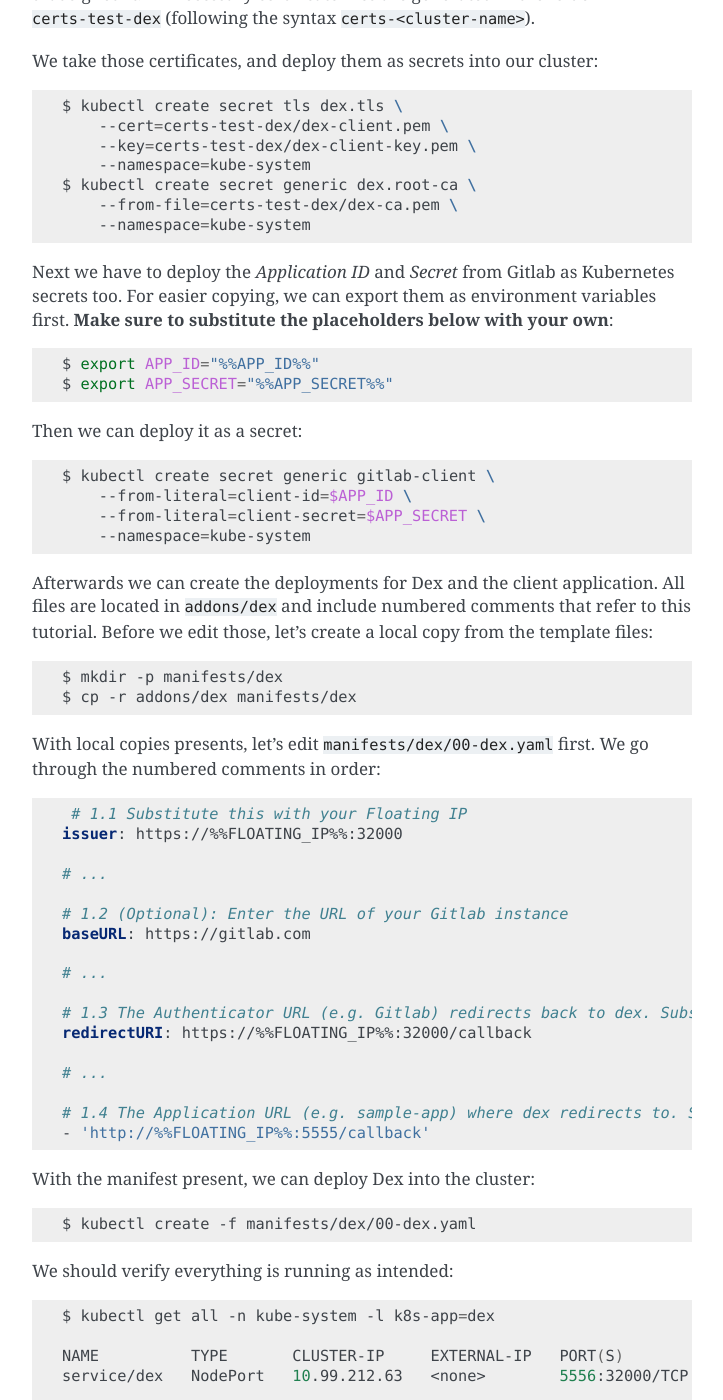
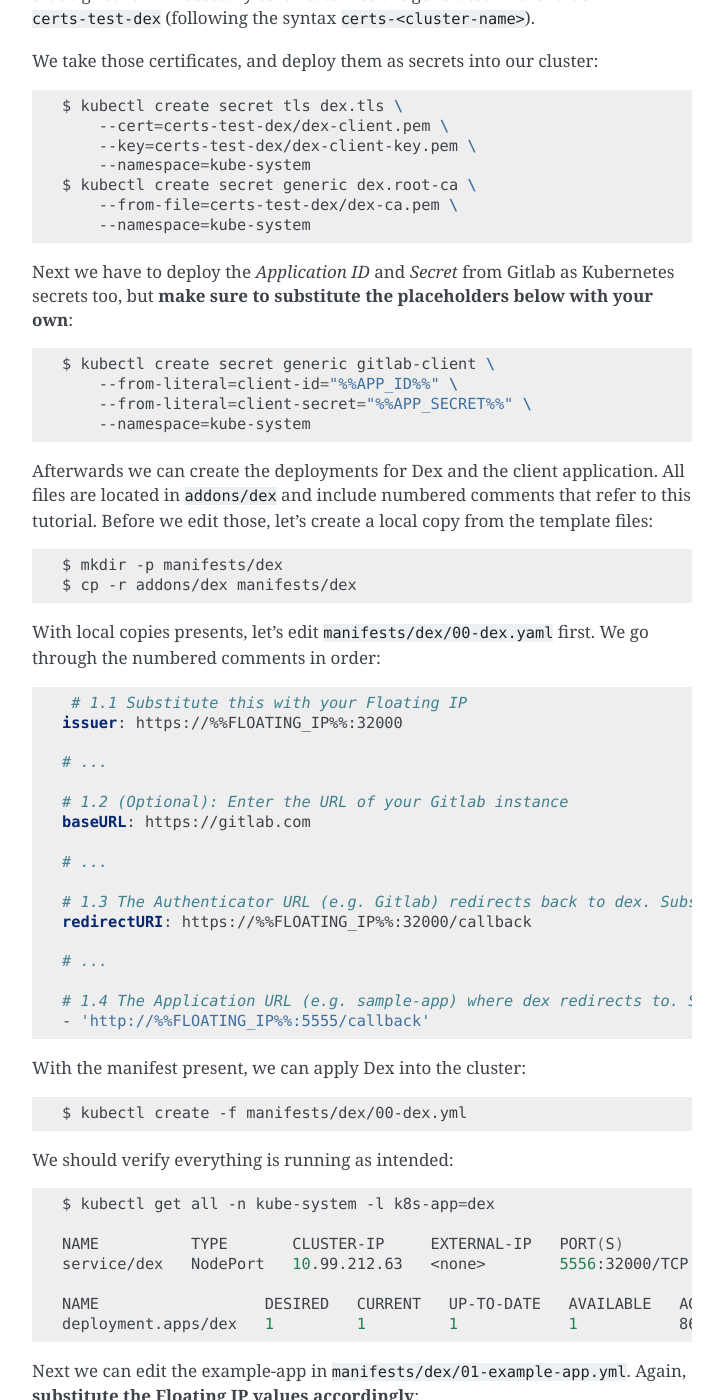
Before and after one commit to noris-network/koris, a Sphinx documentation site: the page built from docs/addons.rst, in a window 1280 px wide and 1400 px high, scrolled down 5078 px. Shown: the whole window, without its empty margins (388-1111 px from the left). Built offline with Sphinx 7.4.7, drawn with Linux system fonts in a browser that asks for light colours.

Commit message:
Small changes in docs
Changed upon suggestions from the JIRA ticket

[skip-ci]

```diff
--- a/docs/addons.rst
+++ b/docs/addons.rst
@@ -192,22 +192,14 @@ We take those certificates, and deploy them as secrets into our cluster:
         --from-file=certs-test-dex/dex-ca.pem \
         --namespace=kube-system
 
-Next we have to deploy the *Application ID* and *Secret* from Gitlab as Kubernetes secrets too. For easier copying,
-we can export them as environment variables first. **Make sure to substitute
+Next we have to deploy the *Application ID* and *Secret* from Gitlab as Kubernetes secrets too, but **make sure to substitute
 the placeholders below with your own**:
 
 .. code:: shell
 
-    $ export APP_ID="%%APP_ID%%"
-    $ export APP_SECRET="%%APP_SECRET%%"
-
-Then we can deploy it as a secret:
-
-.. code:: shell
-
     $ kubectl create secret generic gitlab-client \
-        --from-literal=client-id=$APP_ID \
-        --from-literal=client-secret=$APP_SECRET \
+        --from-literal=client-id="%%APP_ID%%" \
+        --from-literal=client-secret="%%APP_SECRET%%" \
         --namespace=kube-system
 
 Afterwards we can create the deployments for Dex and the client application. All files are located in
@@ -241,11 +233,11 @@ With local copies presents, let's edit ``manifests/dex/00-dex.yaml`` first. We g
     # 1.4 The Application URL (e.g. sample-app) where dex redirects to. Substitute with with your Floating IP
     - 'http://%%FLOATING_IP%%:5555/callback'
 
-With the manifest present, we can deploy Dex into the cluster:
+With the manifest present, we can apply Dex into the cluster:
 
 .. code:: shell
 
-    $ kubectl create -f manifests/dex/00-dex.yaml
+    $ kubectl create -f manifests/dex/00-dex.yml
 
 We should verify everything is running as intended:
 
```
Also changed, not shown: 2 other files.
